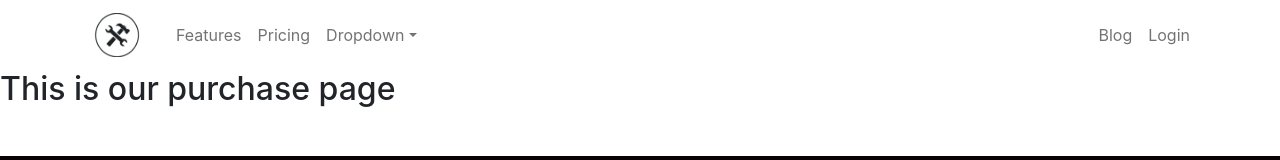
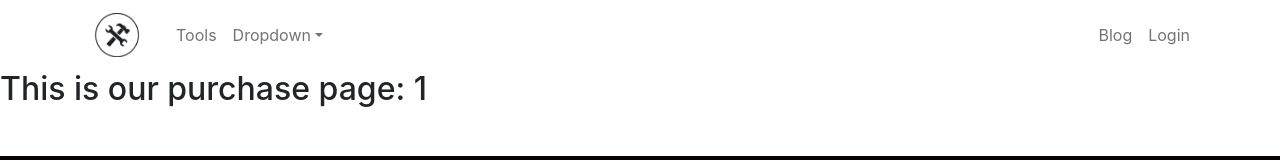
Before and after one commit to yaminhossen/tools-manufacturer-site, a React (Create React App) app: page /purchase/1 in a window 1280 px wide. Shown: the top 160 px of the page. Built offline with nearby package versions, Linux system fonts and the light colour scheme.

Commit message:
404 page added and img  added

```diff
--- a/src/App.js
+++ b/src/App.js
@@ -6,6 +6,7 @@ import Header from './Pages/Shared/Header/Header';
 import Footer from './Pages/Shared/Footer/Footer';
 import Blog from './Pages/Blog/Blog';
 import Purchase from './Pages/Purchase/Purchase';
+import NotFound from './Pages/Shared/NotFound/NotFound';
 
 function App() {
   return (
@@ -13,8 +14,10 @@ function App() {
       <Header></Header>
       <Routes>
         <Route path='/' element={<Home></Home>}></Route>
+        <Route path='/home' element={<Home></Home>}></Route>
         <Route path='/purchase/:purchaseId' element={<Purchase></Purchase>}></Route>
         <Route path='/blog' element={<Blog></Blog>}></Route>
+        <Route path='*' element={<NotFound></NotFound>}></Route>
       </Routes>
       <Footer></Footer>
     </div>
--- a/src/Pages/Home/Tool/Tool.js
+++ b/src/Pages/Home/Tool/Tool.js
@@ -1,10 +1,12 @@
 import React from 'react';
+import { useNavigate } from 'react-router-dom';
 import './Tool.css'
 
 const Tool = ({ tool }) => {
     const { _id, description, name, price, img, suplier, quantity } = tool;
+    const navigate = useNavigate();
     const navigateToPurchase = _id => {
-
+        navigate(`/purchase/${_id}`);
     }
     return (
         <div className='tool'>
--- a/src/Pages/Home/Tools/Tools.js
+++ b/src/Pages/Home/Tools/Tools.js
@@ -10,7 +10,7 @@ const Tools = () => {
             .then(data => setTools(data))
     }, [])
     return (
-        <div className='tools'>
+        <div id='tools' className='tools'>
             <h3 className='tools-title'>Thsi is our tools: {tools.length}</h3>
             <div className=" w-100 mx-auto container px-4 tools-container">
                 {
--- a/src/Pages/Purchase/Purchase.js
+++ b/src/Pages/Purchase/Purchase.js
@@ -1,9 +1,11 @@
 import React from 'react';
+import { useParams } from 'react-router-dom';
 
 const Purchase = () => {
+    const { purchaseId } = useParams();
     return (
         <div>
-            <h2>This is our purchase page</h2>
+            <h2>This is our purchase page: {purchaseId} </h2>
         </div>
     );
 };
--- a/src/Pages/Shared/Header/Header.js
+++ b/src/Pages/Shared/Header/Header.js
@@ -12,8 +12,8 @@ const Header = () => {
                     <Navbar.Toggle aria-controls="responsive-navbar-nav" />
                     <Navbar.Collapse id="responsive-navbar-nav">
                         <Nav className="me-auto">
-                            <Nav.Link href="#features">Features</Nav.Link>
-                            <Nav.Link href="#pricing">Pricing</Nav.Link>
+                            <Nav.Link href="home#tools">Tools</Nav.Link>
+                            {/* <Nav.Link href="#pricing">Pricing</Nav.Link> */}
                             <NavDropdown title="Dropdown" id="collasible-nav-dropdown">
                                 <NavDropdown.Item href="#action/3.1">Action</NavDropdown.Item>
                                 <NavDropdown.Item href="#action/3.2">Another action</NavDropdown.Item>
--- /dev/null
+++ b/src/Pages/Shared/NotFound/NotFound.js
@@ -0,0 +1,13 @@
+import React from 'react';
+import img from '../../../images/extra/notFound.jpg';
+
+const NotFound = () => {
+    return (
+        <div>
+            <h2 className='text-center'>This page is not found</h2>
+            <img className=" w-100 mx-auto" src={img} alt="" />
+        </div>
+    );
+};
+
+export default NotFound;
```
Also changed, not shown: src/images/extra/notFound.jpg (added).
